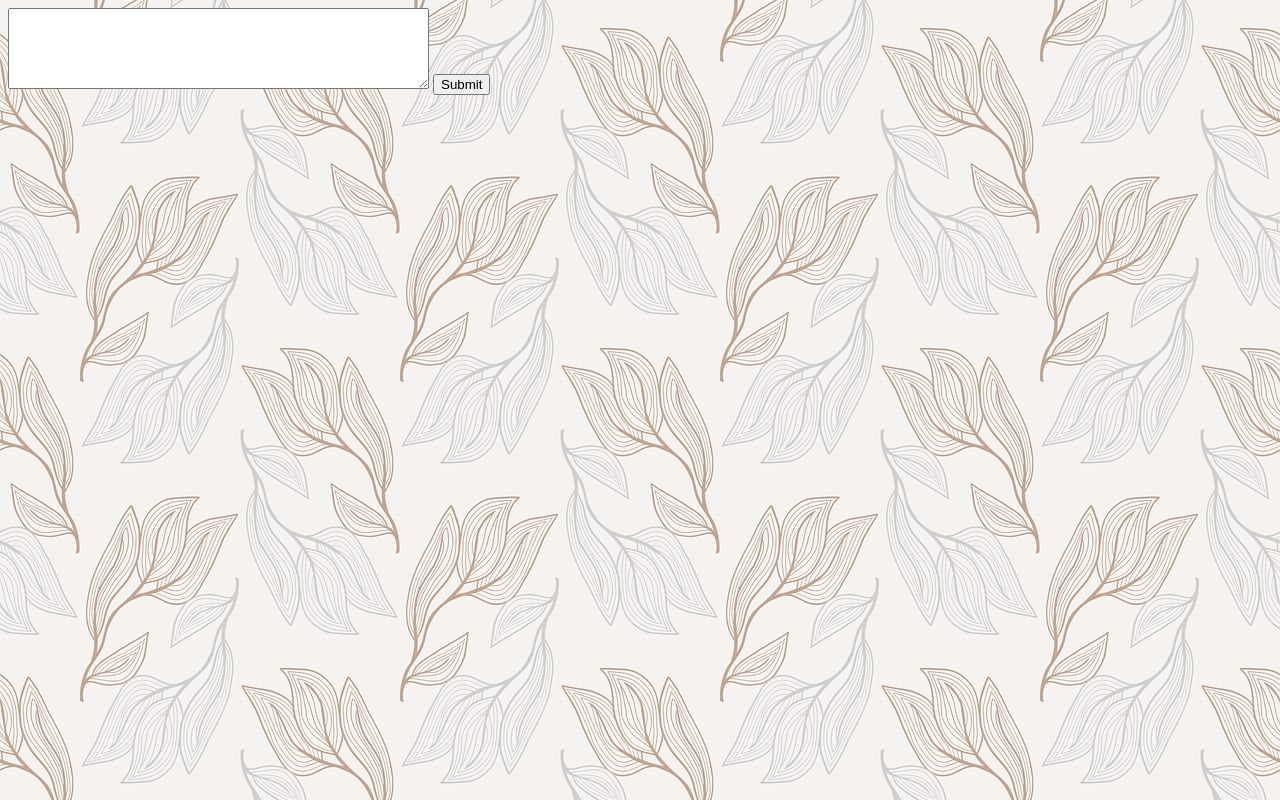
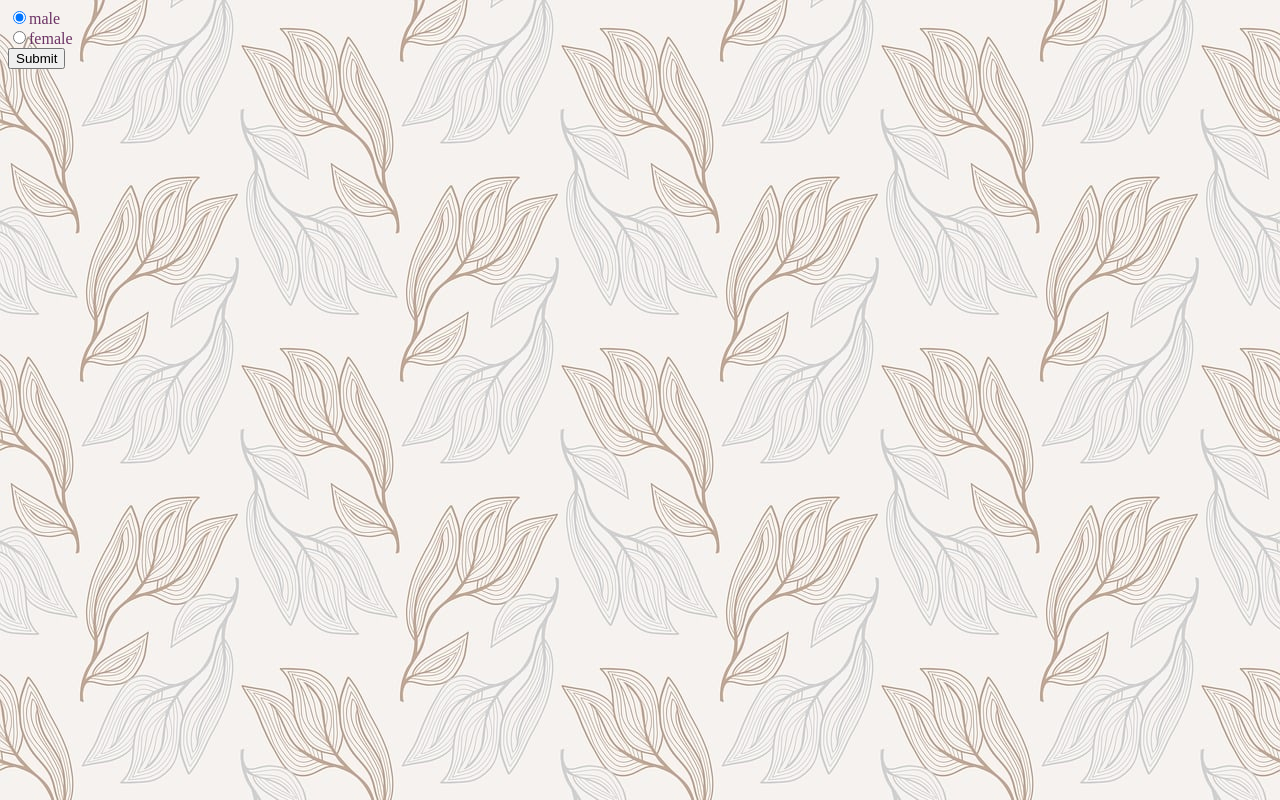
Before and after one commit to WegleC/repycrawler, a plain HTML site: page index.html in a window 1280 px wide. Drawn offline with Linux system fonts and the light colour scheme.

Commit message:
radio button

```diff
--- a/index.html
+++ b/index.html
@@ -8,9 +8,8 @@
 <body background="imeges/leaves.png" text="#6C3365">
     <form action="submit.py" method="get" enctype="multipart/form-data">
 
-        <textarea cols="50" rows="5" name="mytext" maxlength="1000">
-
-        </textarea>
+        <input type="radio" name="gender" value="XY" checked>male<br>
+        <input type="radio" name="gender" value="Xx">female<br>
 
         <input type="submit">
 
```
